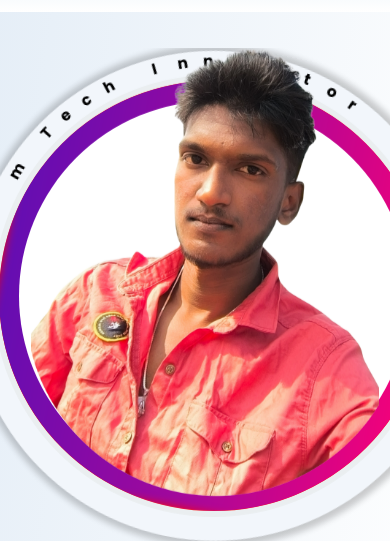
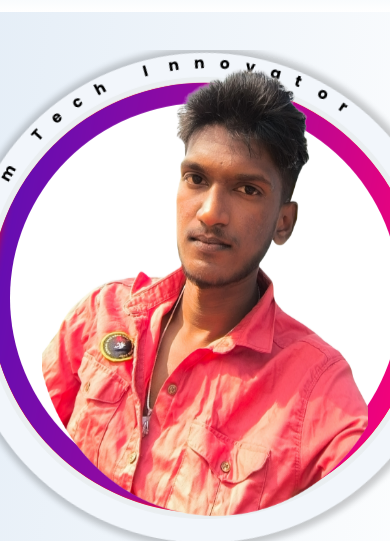
Before and after one commit to spdarshan46/Portfolio, a plain HTML site: page index.html in a window 390 px wide. Shown: the part 56-597 px from the top of the page. Drawn offline with nearby package versions, Linux system fonts and the light colour scheme.

Commit message:
Update style.css

```diff
--- a/style.css
+++ b/style.css
@@ -867,6 +867,9 @@ footer{
     .input-box input {
         width: 100%;
     }
+    .img-hero{
+        padding:20px;
+    }
     .rotate-text{
         display: flex;
     }
```
